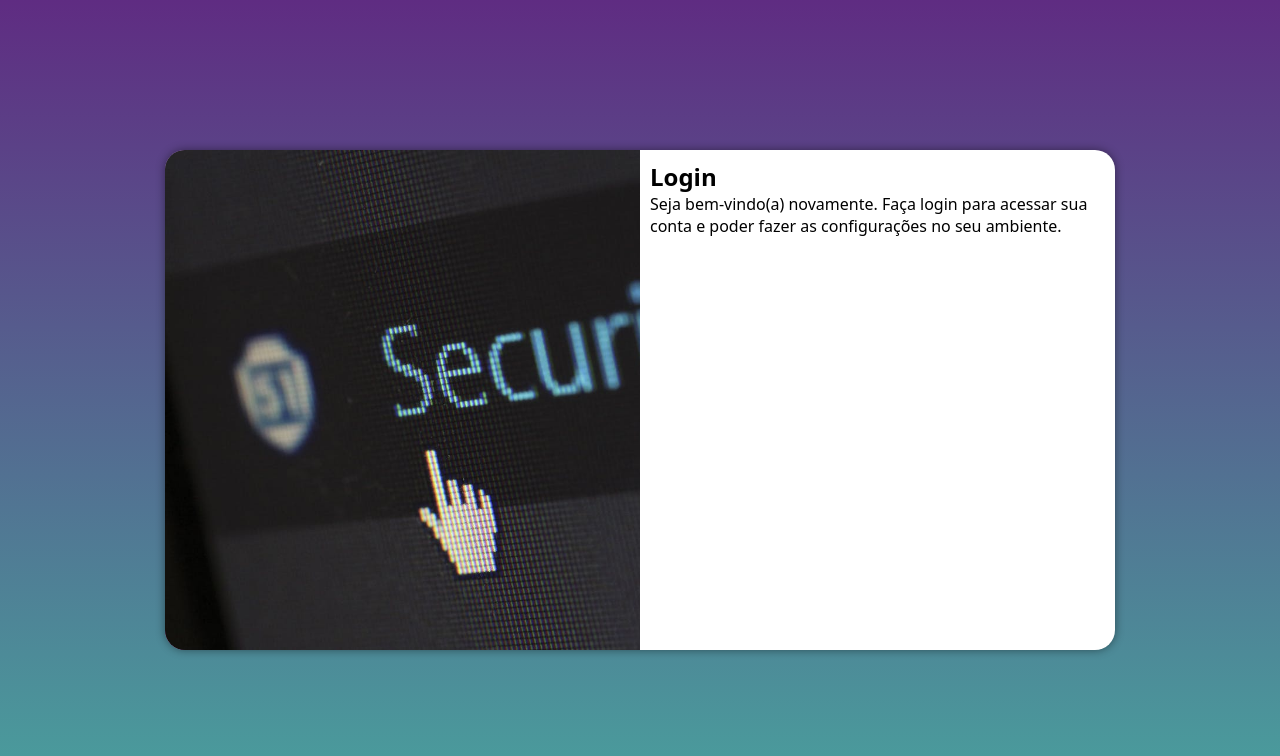
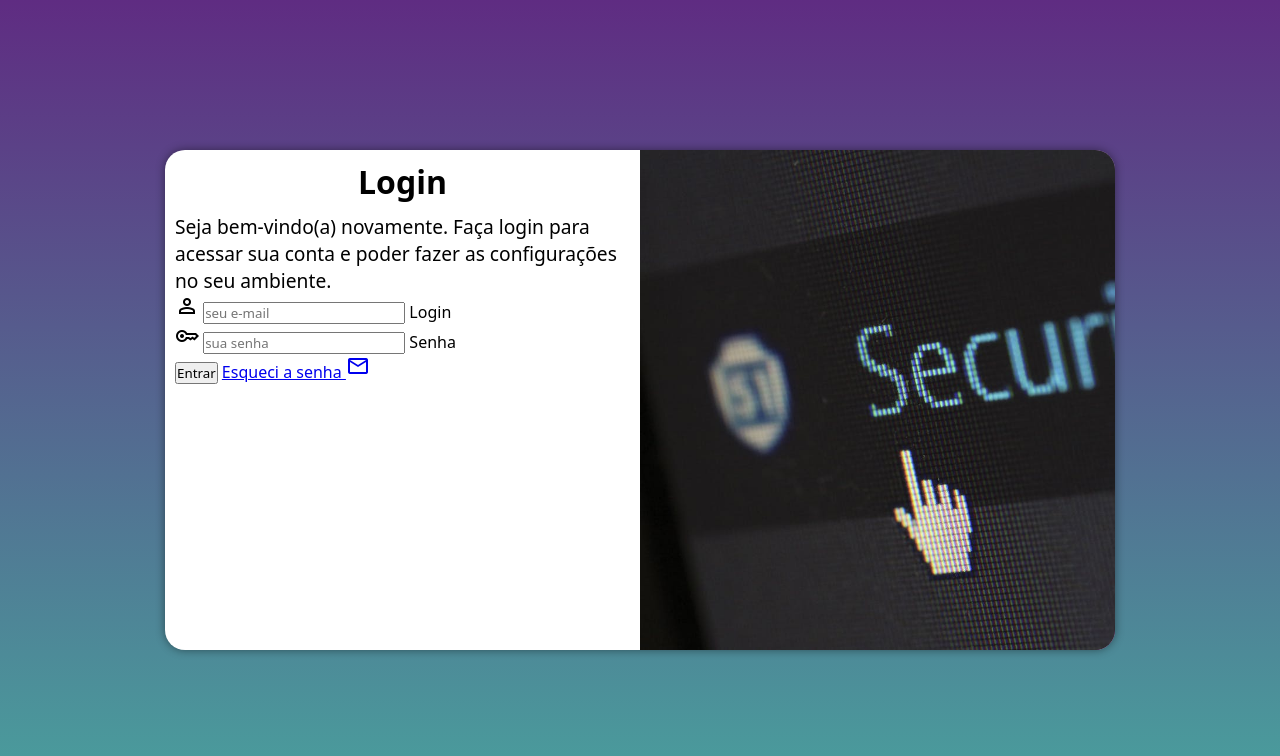
Before and after one commit to contatoalex/projeto-login, a plain HTML site: page index.html in a window 1280 px wide. Drawn offline with nearby package versions, Linux system fonts and the light colour scheme.

Commit message:
atualização

```diff
--- a/estilos/media-query.css
+++ b/estilos/media-query.css
@@ -36,7 +36,7 @@
     }
 
     section#login > div#imagem {
-        float: left;
+        float: right;
         width: 50%;
         height: 100%;
     }
@@ -46,4 +46,12 @@
         width: 50%;
         height: 100%;
     }
+
+    div#formulario > h1 {
+        font-size: 2em;
+    }
+
+    div#formulario > p {
+        font-size: 1.2em;
+    }
 }
--- a/estilos/style.css
+++ b/estilos/style.css
@@ -49,3 +49,12 @@ section#login > div#formulario {
     padding: 10px;
 
 }
+
+div#formulario > h1 {
+    text-align: center;
+    margin-bottom: 10px;
+}
+
+div#formulario > p {
+    font-size: 0.8em;
+}
--- a/index.html
+++ b/index.html
@@ -4,8 +4,12 @@
     <meta charset="UTF-8">
     <meta name="viewport" content="width=device-width, initial-scale=1.0">
     <title>Login</title>
+    <link rel="stylesheet" href="https://fonts.googleapis.com/css2?family=Material+Symbols+Outlined"  />
     <link rel="stylesheet" href="estilos/style.css">
     <link rel="stylesheet" href="estilos/media-query.css">
+
+
+
 </head>
 <body>
     <main>
@@ -16,8 +20,21 @@
             <div id="formulario">
                 <h1>Login</h1>
                 <p>Seja bem-vindo(a) novamente. Faça login para acessar sua conta e poder fazer as configurações no seu ambiente.</p>
-                <form action="login.php" method="post">
-
+                <form action="login.php" method="post" autocomplete="on">
+                    <div class="campo">
+                        <span class="material-symbols-outlined">person</span>
+                        <input type="email" name="login" id="ilogin" placeholder="seu e-mail" autocomplete="email" required maxlength="30">
+                        <label for="ilogin">Login</label>
+                    </div>
+                    <div class="campo">
+                        <span class="material-symbols-outlined">key</span>
+                        <input type="password" name="senha" id="isenha" placeholder="sua senha" autocomplete="current-password" required minlength="8" maxlength="20">
+                         <label for="isenha">Senha</label>
+                    </div>
+                    <input type="submit" value="Entrar">
+                    <a href="esqueci.html">
+                        Esqueci a senha <span class="material-symbols-outlined">mail</span>
+                    </a>
                 </form>
             </div>
         </section>
```
